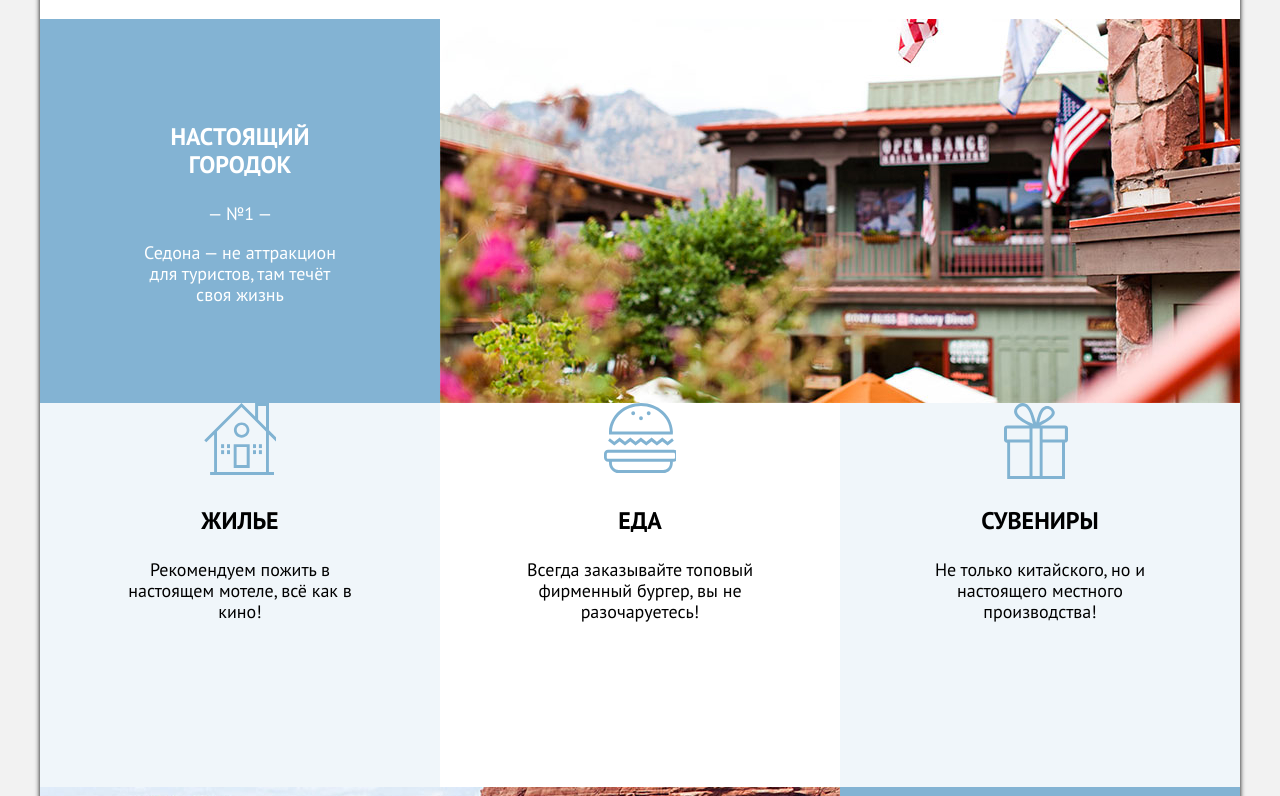
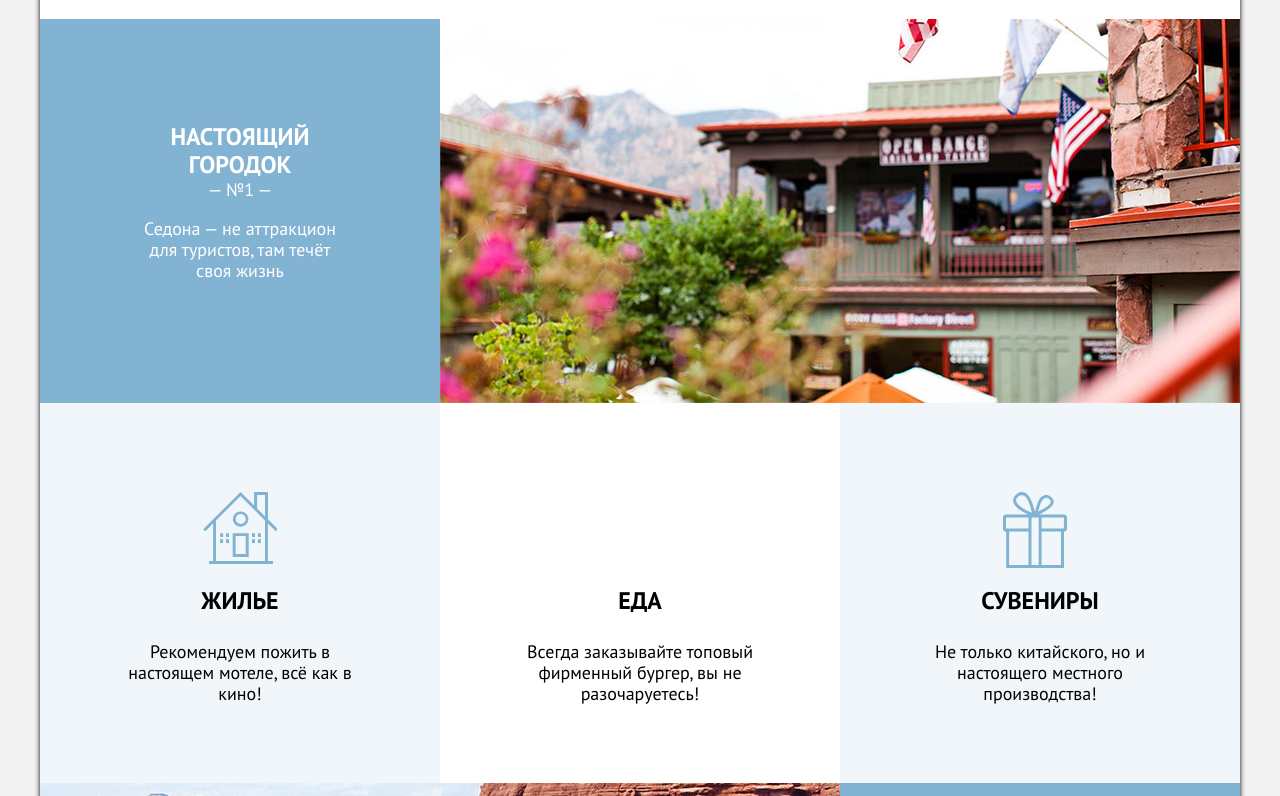
Before and after one commit to AvocadoAvocado/1864543-sedona-32, a plain HTML site: page index.html in a window 1280 px wide. Shown: the part 564-1360 px from the top of the page. Drawn offline with Linux system fonts and the light colour scheme.

Commit message:
падинги марджины

```diff
--- a/index.html
+++ b/index.html
@@ -10,7 +10,8 @@
 <body>
   <div class="page-container">
     <header class="page-header">
-      <img class="page-header-logo" src="images/header/page-logo.svg" alt="Логотип городка Седона" width="138" height="70">
+      <img class="page-header-logo" src="images/header/page-logo.svg" alt="Логотип городка Седона" width="138"
+        height="70">
       <div class="header-container">
         <nav class="navigation">
           <ul class="navigation-list clean">
@@ -63,21 +64,18 @@
 
         <ul class="advantages-list clean">
           <li class="advantages-item">
-            <div class="item-icon icon-hotel"></div>
-            <h3 class="advantage-item-title">Жилье</h3>
+            <h3 class="advantage-item-title icon-house">Жилье</h3>
             <p class="advantages-item-description">Рекомендуем пожить в настоящем мотеле, всё как в кино!</p>
           </li>
 
           <li class="advantages-item advantages-item-food">
-            <div class="item-icon icon-food"></div>
             <h3 class="advantage-item-title">Еда</h3>
             <p class="advantages-item-description">Всегда заказывайте топовый фирменный бургер, вы не разочаруетесь!
             </p>
           </li>
 
           <li class="advantages-item">
-            <div class="item-icon icon-present"></div>
-            <h3 class="advantage-item-title">Сувениры</h3>
+            <h3 class="advantage-item-title icon-present">Сувениры</h3>
             <p class="advantages-item-description">Не только китайского, но и настоящего местного производства!</p>
           </li>
         </ul>
--- a/styles/styles.css
+++ b/styles/styles.css
@@ -205,6 +205,7 @@ body {
   font-size: 24px;
   line-height: 28px;
   text-transform: uppercase;
+  margin: 0;
 }
 
 .advantages-item--wide .advantages-item-description {
@@ -212,7 +213,8 @@ body {
 }
 
 .advantages-item .advantages-item-description {
-  padding: 0 75px;
+  padding: 26px 75px 0;
+  margin: 0;
 }
 
 .advantages-picture {
@@ -238,8 +240,14 @@ ul .advantage-item-title {
 }
 
 .advantages-item {
+  display: flex;
+  flex-direction: column;
+  justify-content: flex-start;
+  align-items: center;
+  position: relative;
+  padding-top: 184px;
+  padding-bottom: 79px;
   background: rgba(131, 179, 211, 0.12);
-  height: 384px;
 }
 
 .item-icon {
@@ -249,11 +257,23 @@ ul .advantage-item-title {
   background-repeat: no-repeat;
 }
 
-.icon-hotel {
+.advantage-item-title::before {
+  content: '';
+  background-repeat: no-repeat;
+  position: absolute;
+  display: block;
+  width: 74px;
+  height: 76px;
+  left: 50%;
+  transform: translateX(-50%);
+  top: 89px;
+}
+
+.icon-house::before {
   background-image: url("../images/item-hotel.svg");
 }
 
-.icon-present {
+.icon-present::before {
   background-image: url("../images/item-present.svg");
 }
 
```
